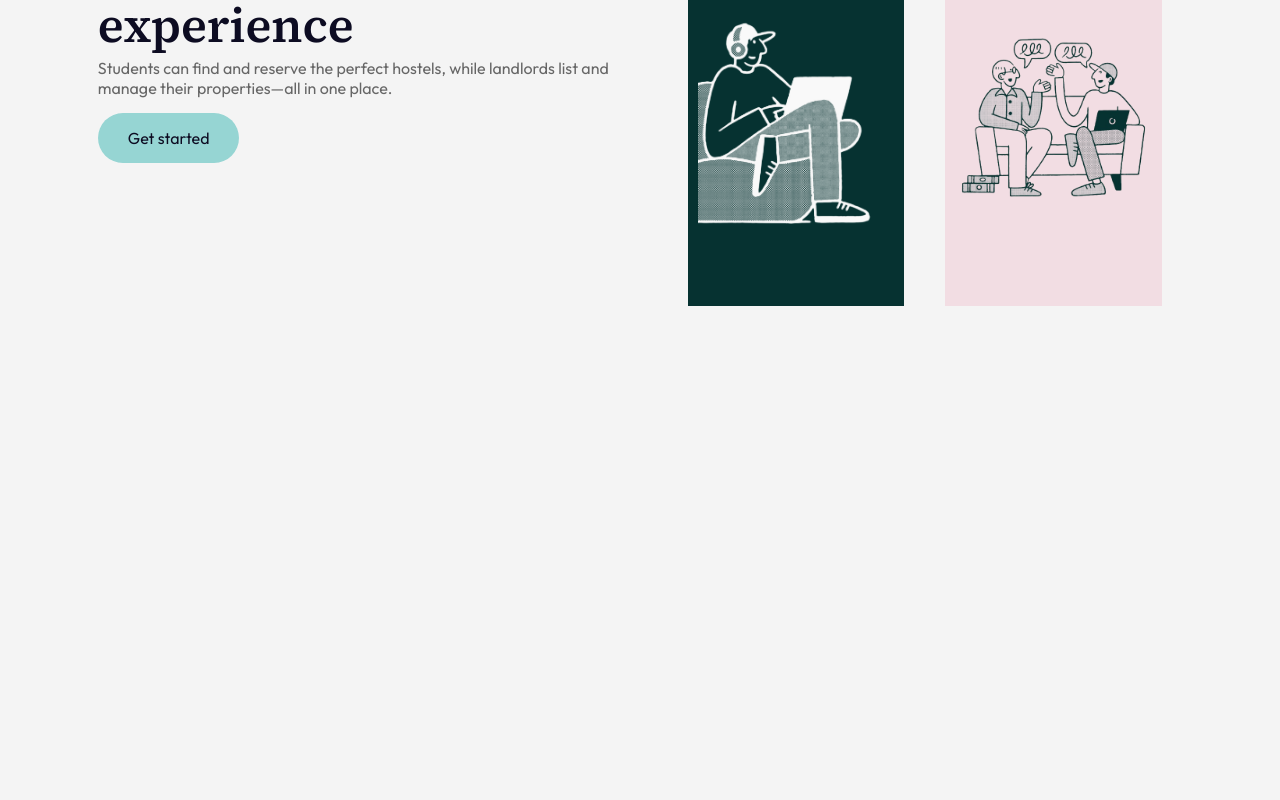
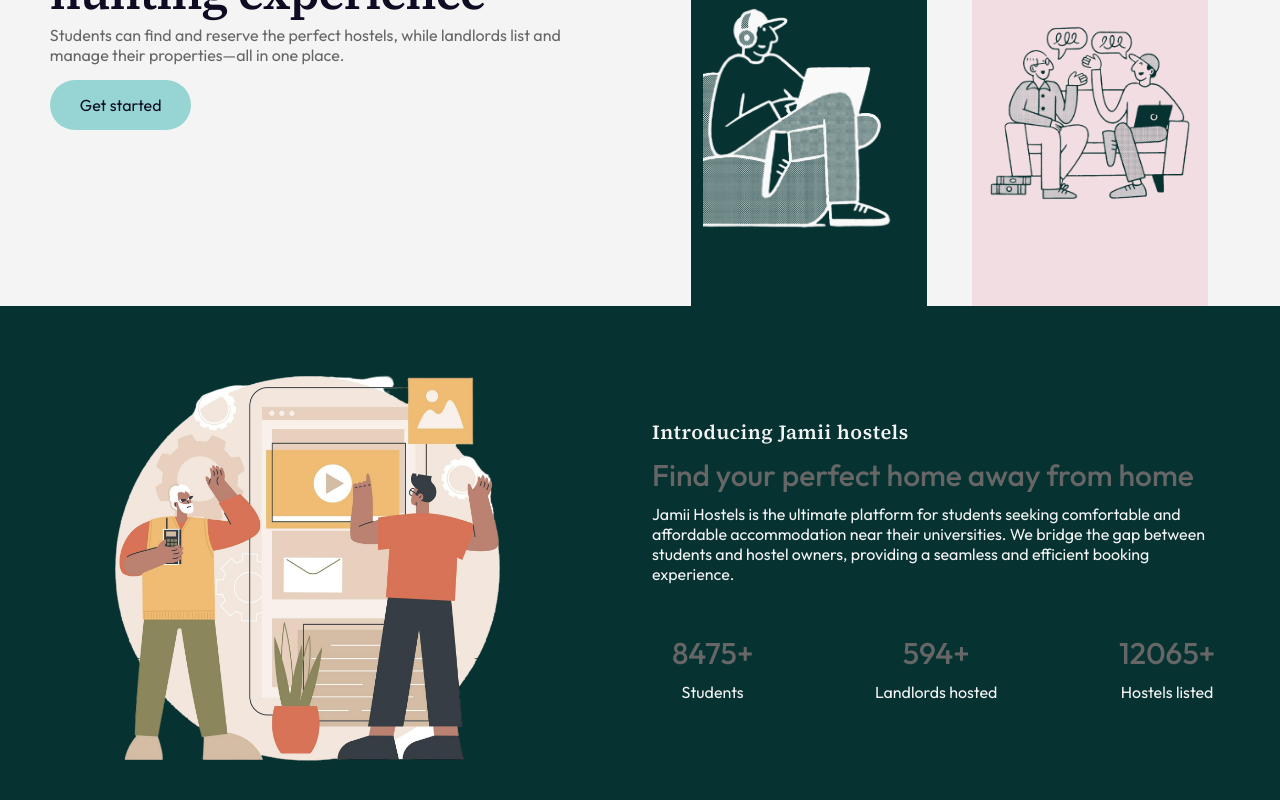
Before and after one commit to mwendwamark/Keja-connect-Frontend, a React (Vite) app: page / in a window 1280 px wide. Shown: the part 438-1238 px from the top of the page. Before the commit the page ends 800 px from the top, so only its background shows below. Built offline with nearby package versions, Linux system fonts and the light colour scheme.

Commit message:
create the introduction section

```diff
--- a/src/App.css
+++ b/src/App.css
@@ -54,7 +54,7 @@
   padding: 0;
   margin-left: auto;
   margin-right: auto;
-  max-width: 95%;
+  max-width: 93%;
 }
 
 .section {
--- a/src/Pages/HomePage/HomePage.css
+++ b/src/Pages/HomePage/HomePage.css
@@ -6,7 +6,7 @@
 
 .home-hero-section {
     height: 80vh;
-    width: 90%;
+    width: 100%;
     margin-right: auto;
     margin-left: auto;
     display: flex;
@@ -40,7 +40,7 @@
     font-size: var(--h1-fs);
     color: var(--text-color);
     font-family: var(--h1-ff);
-    letter-spacing: -.1px;
+    letter-spacing: -1px;
 }
 
 .hero-title p {
@@ -98,7 +98,7 @@
     color: var(--background-color);
     margin-top: 100px;
     padding: 8px 18px 8px;
-    background-color:  var(--faint-text-color);
+    background-color: var(--faint-text-color);
     border-radius: 20px;
     position: relative;
     overflow: hidden;
@@ -108,7 +108,7 @@
 
 .hero-register.active,
 .hero-register:hover {
-    border:1px solid var(--faint-text-color);
+    border: 1px solid var(--faint-text-color);
     color: var(--faint-text-color);
     background-color: transparent;
 }
@@ -148,3 +148,105 @@
 .landlord-img img:hover {
     transform: scale(1.2);
 }
+
+/*===================== Home introduction section =====================*/
+
+.home-introduction-section {
+    background-color: var(--green-color);
+    width: 100%;
+    align-items: center;
+    display: flex;
+    flex-direction: column;
+    justify-content: space-around;
+}
+
+.intro-image-contents {
+    display: flex;
+    justify-content: space-between;
+    align-items: center;
+}
+
+.intro-image,
+.intro-contents {
+    width: 49%;
+}
+
+
+.intro-image img {
+    width: 90%;
+    height: 90%;
+    object-fit: cover;
+}
+
+.intro-contents {
+    display: flex;
+    flex-direction: column;
+    gap: 10px;
+    margin-top: auto;
+    margin-bottom: auto;
+}
+
+.intro-contents h1 {
+    font-weight: 600;
+    font-size: 20px;
+    color: var(--background-color);
+    font-family: var(--h1-ff);
+    letter-spacing: .5px;
+}
+
+.intro-contents h2 {
+    font-weight: 500;
+    color: var(--faint-text-color);
+    font-size: 30px;
+}
+
+.intro-contents p {
+    /* color: var(--faint-text-color); */
+    color: var(--background-color);
+}
+
+.intro-section-data {
+    display: flex;
+    justify-content: space-between;
+    align-items: center;
+    padding: 40px 0px 20px;
+    background-color: transparent;
+}
+
+.data-item {
+    text-align: center;
+    margin: 0 20px;
+}
+
+.data-number {
+    font-size: 2.5rem;
+    font-weight: bold;
+    color: #2c3e50;
+    margin-bottom: 10px;
+}
+
+.data-label {
+    font-size: 1rem;
+    color: #7f8c8d;
+}
+
+.data-item:hover {
+    transform: scale(1.05);
+    transition: transform 0.3s ease-in-out;
+}
+
+@keyframes countUp {
+    from {
+        opacity: 0;
+        transform: translateY(20px);
+    }
+
+    to {
+        opacity: 1;
+        transform: translateY(0);
+    }
+}
+
+.data-number {
+    animation: countUp 0.6s ease-in;
+}
--- a/src/Pages/HomePage/HomePage.jsx
+++ b/src/Pages/HomePage/HomePage.jsx
@@ -3,12 +3,13 @@
 import "./HomePage.css";
 import landlordimg from "../../assets/Hero-landlord.png";
 import studentimg from "../../assets/Hero-student.png";
+import introImg from "../../assets/Home-intro-img.png";
 
 const HomePage = () => {
   return (
     <>
-      <div className="home-page container">
-        <div className="home-hero-section">
+      <div className="home-page">
+        <div className="home-hero-section container">
           <div className="hero-title">
             <h2>Jamii hostels</h2>
             <h1>Streamline your hostel hunting experience</h1>{" "}
@@ -48,6 +49,38 @@
             </div>
           </div>
         </div>
+
+        <div className="home-introduction-section">
+          <div className="intro-image-contents container">
+            <div className="intro-image">
+              <img src={introImg} alt="" />
+            </div>
+            <div className="intro-contents">
+              <h1>Introducing Jamii hostels</h1>
+              <h2>Find your perfect home away from home</h2>
+              <p>
+                Jamii Hostels is the ultimate platform for students seeking
+                comfortable and affordable accommodation near their
+                universities. We bridge the gap between students and hostel
+                owners, providing a seamless and efficient booking experience.
+              </p>
+              <div className="intro-section-data">
+                <div className="data-item">
+                  <h2 className="data-number">8475+</h2>
+                  <p className="data-label">Students</p>
+                </div>
+                <div className="data-item">
+                  <h2 className="data-number">594+</h2>
+                  <p className="data-label">Landlords hosted</p>
+                </div>
+                <div className="data-item">
+                  <h2 className="data-number">12065+</h2>
+                  <p className="data-label">Hostels listed</p>
+                </div>
+              </div>
+            </div>
+          </div>
+        </div>
       </div>
     </>
   );
```
Also changed, not shown: src/assets/Home-intro-img.png (added).
